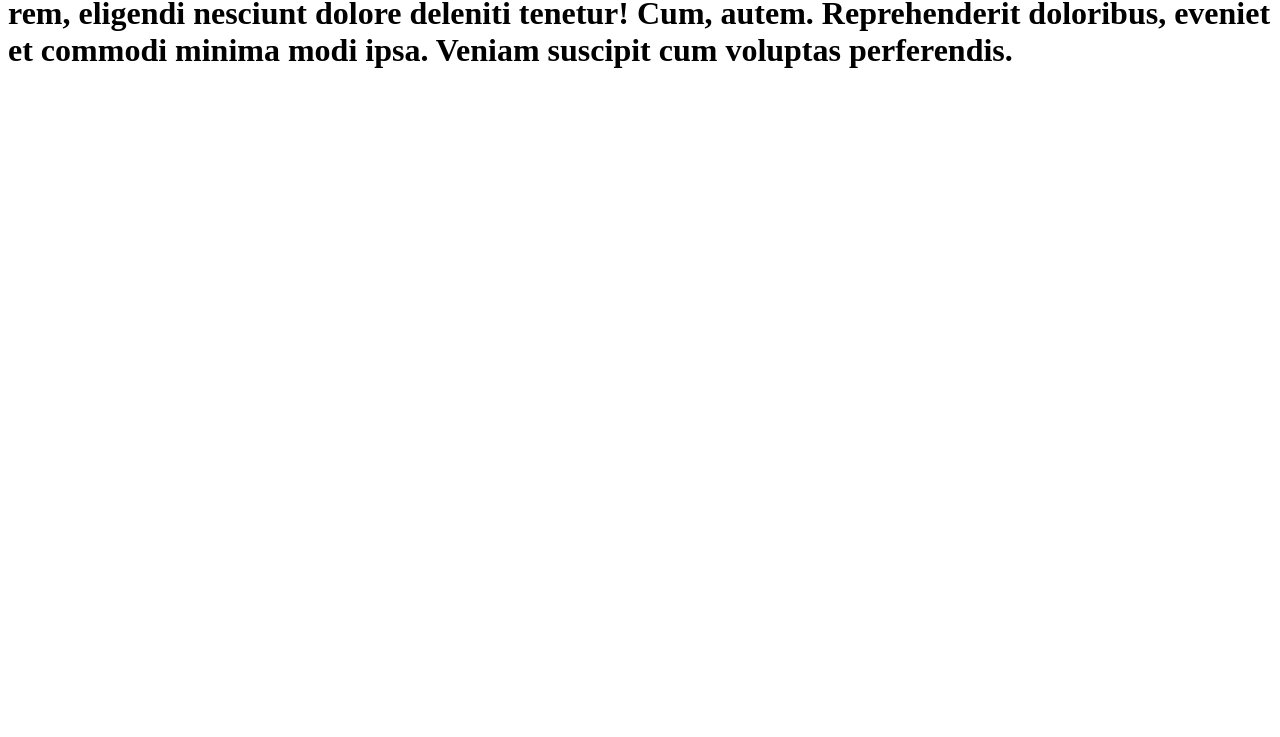
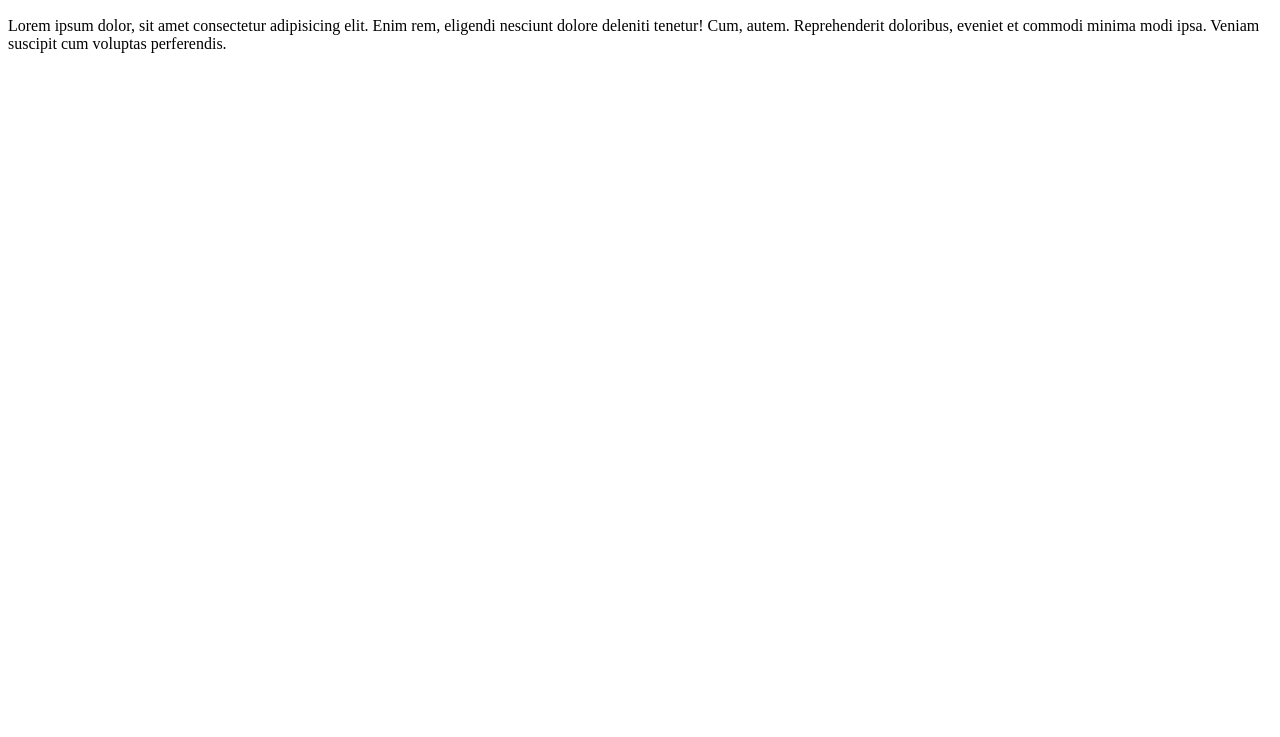
Before and after one commit to chewycrunch/portfolio-dsc106, a plain HTML site: page projects/index.html in a window 1280 px wide. Shown: the part 63-800 px from the top of the page. Drawn offline with Linux system fonts and the light colour scheme.

```diff
--- a/projects/index.html
+++ b/projects/index.html
@@ -6,11 +6,12 @@
     <title>Projects</title>
   </head>
   <body>
-    <h1>
-      Here are some of my projects: Lorem ipsum dolor, sit amet consectetur
-      adipisicing elit. Enim rem, eligendi nesciunt dolore deleniti tenetur!
-      Cum, autem. Reprehenderit doloribus, eveniet et commodi minima modi ipsa.
-      Veniam suscipit cum voluptas perferendis.
-    </h1>
+    <h1>Here are some of my projects:</h1>
+    <p>
+      Lorem ipsum dolor, sit amet consectetur adipisicing elit. Enim rem,
+      eligendi nesciunt dolore deleniti tenetur! Cum, autem. Reprehenderit
+      doloribus, eveniet et commodi minima modi ipsa. Veniam suscipit cum
+      voluptas perferendis.
+    </p>
   </body>
 </html>
```
Also changed, not shown: contact/index.html (+1 -1 lines).
